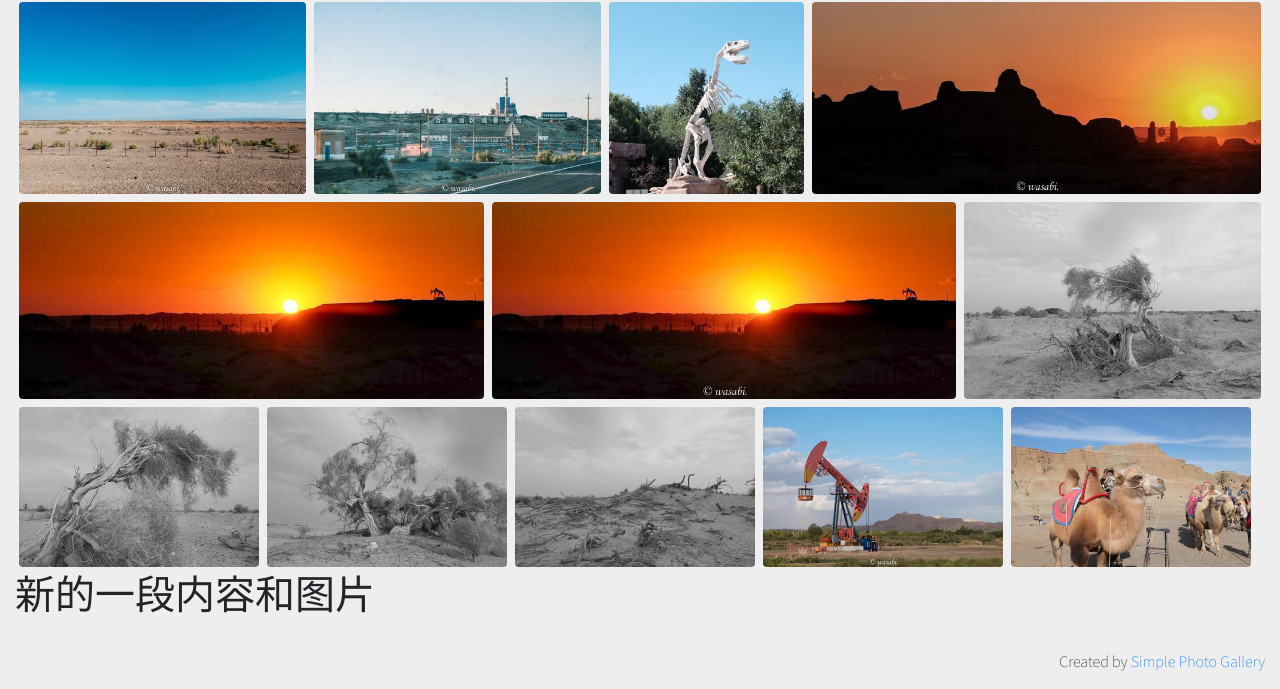
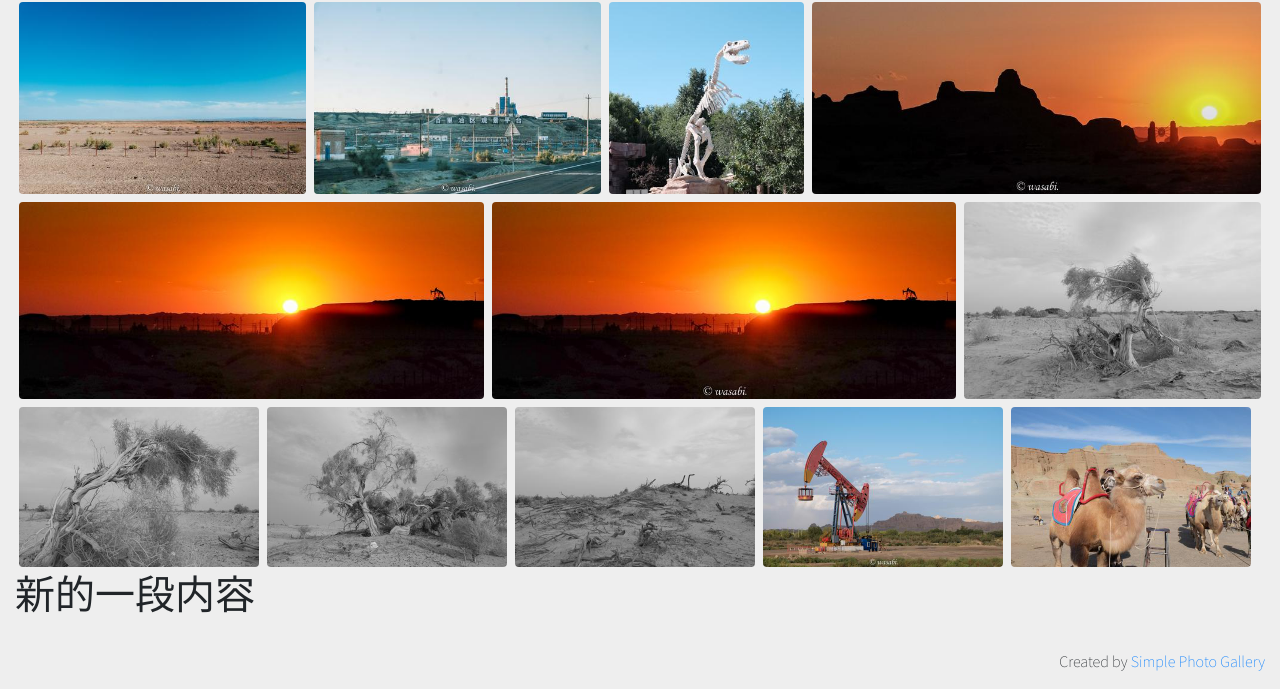
Before and after one commit to wasabi1023/wasabi1023.github.io, a plain HTML site: page index.html in a window 1280 px wide. Shown: the part 522-1211 px from the top of the page. Drawn offline with nearby package versions, Linux system fonts and the light colour scheme.

Commit message:
Add files via upload

```diff
--- a/index.html
+++ b/index.html
@@ -203,7 +203,7 @@
   </div>
 </div>
 
-<h1>新的一段内容和图片 </h1>
+<h1>新的一段内容 </h1>
 
 
 
```
